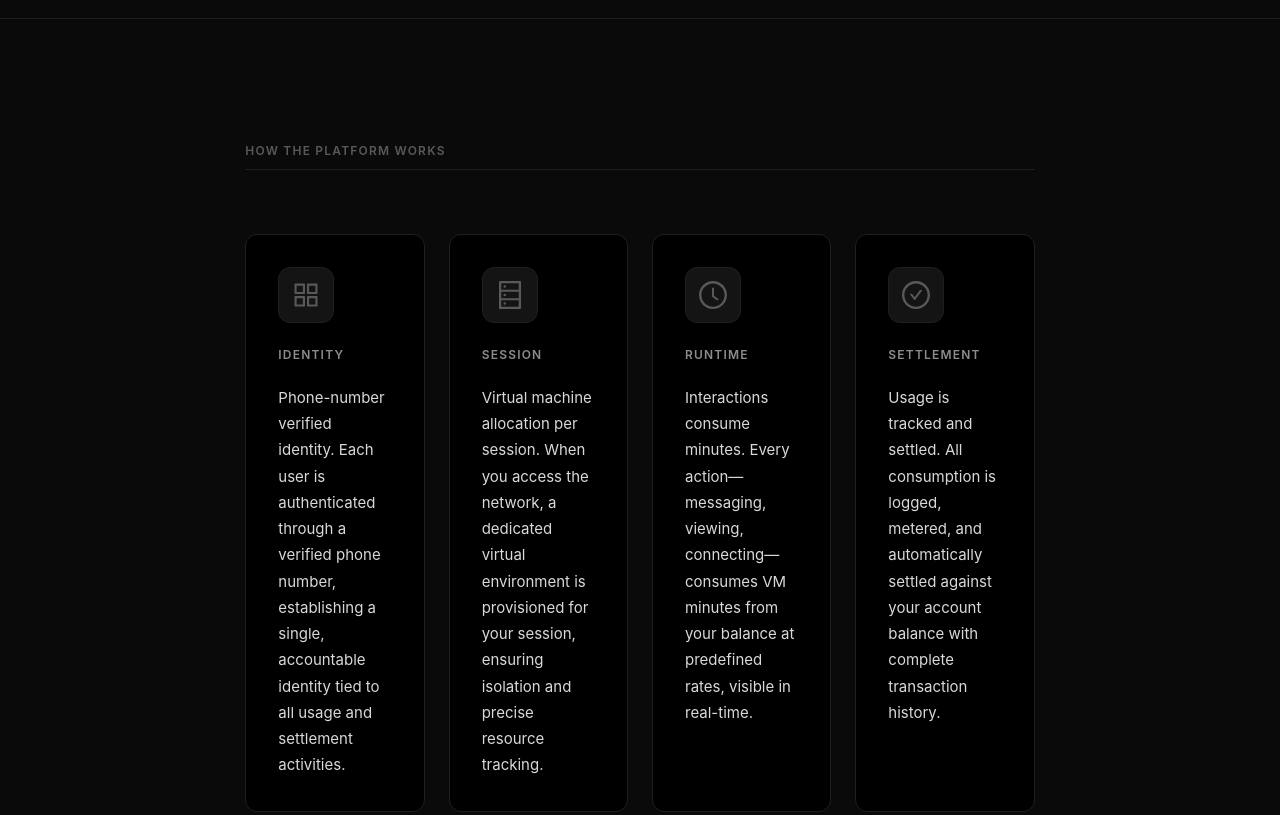
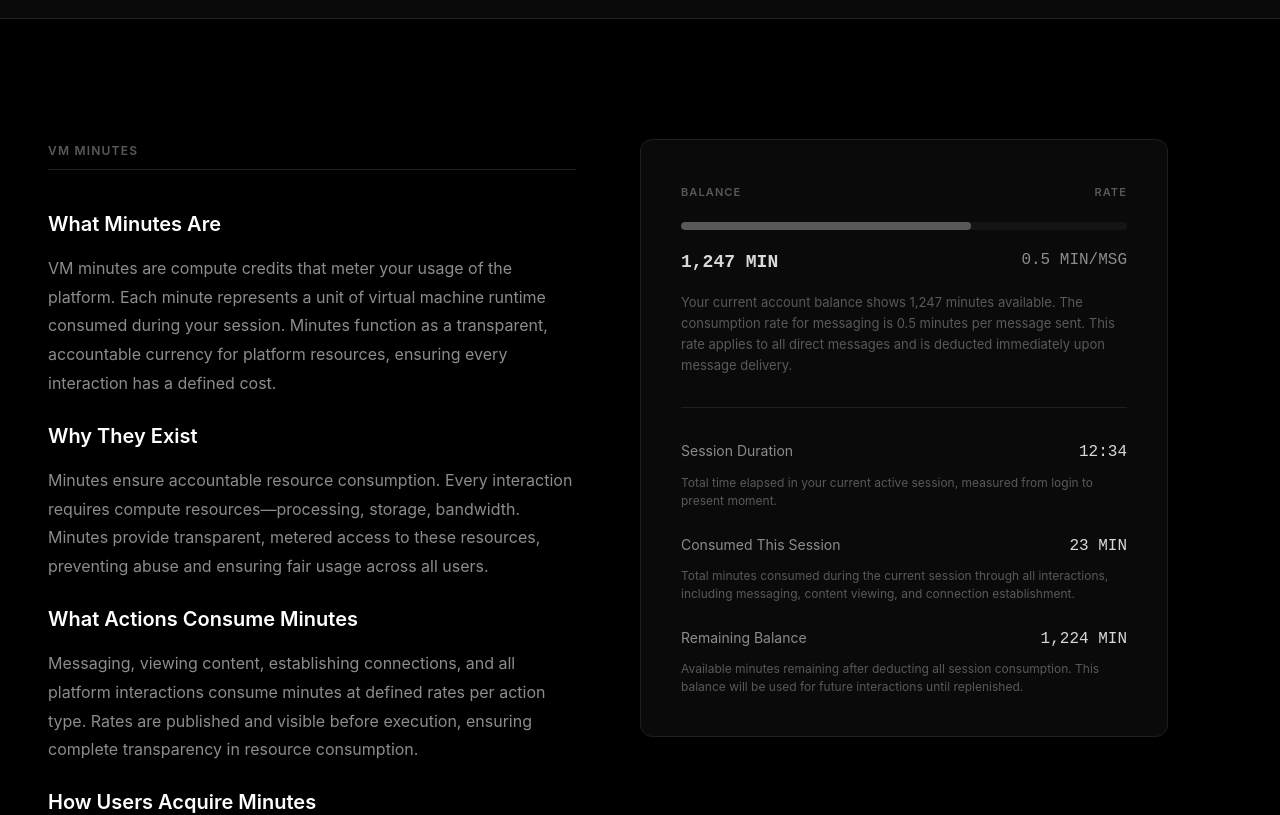
Before and after one commit to oldwestsolutions/oldoldwest, a Next.js app: page / in a window 1280 px wide. Shown: the part 1920-2735 px from the top of the page. Built offline with nearby package versions, Linux system fonts and the light colour scheme.

Commit message:
Delete HOW THE PLATFORM WORKS section completely

```diff
--- a/src/app/page.tsx
+++ b/src/app/page.tsx
@@ -326,169 +326,6 @@ export default function Home() {
                     </Title>
                     <Paragraph style={{ color: '#8c8c8c', fontSize: 15, lineHeight: 1.75, margin: 0 }}>
                       Users are rewarded for measurable achievements. NFT issuance and merit accrual are automated via Cosmos smart contracts, creating a self-sustaining merit economy. The system incentivizes skill development, verified contributions, and platform engagement.
-                    </Paragraph>
-                  </Card>
-                </Col>
-              </Row>
-            </Col>
-          </Row>
-        </section>
-
-        {/* How the Platform Works */}
-        <section style={{
-          minHeight: '100vh',
-          borderBottom: '1px solid #1f1f1f',
-          background: '#0a0a0a',
-          padding: '120px 48px',
-          display: 'flex',
-          alignItems: 'center'
-        }}>
-          <Row justify="center" style={{ width: '100%' }}>
-            <Col xs={24} lg={20} xl={16}>
-              <div style={{ marginBottom: 64 }}>
-                <Text style={{ fontSize: 12, color: '#595959', letterSpacing: '0.1em', textTransform: 'uppercase', fontWeight: 600 }}>
-                  HOW THE PLATFORM WORKS
-                </Text>
-                <Divider style={{ margin: '8px 0 0 0', borderColor: '#1f1f1f' }} />
-              </div>
-
-              <Row gutter={[24, 24]}>
-                <Col xs={24} sm={12} lg={6}>
-                  <Card
-                    bordered
-                    style={{
-                      background: '#000000',
-                      borderColor: '#1f1f1f',
-                      borderRadius: 12,
-                      height: '100%'
-                    }}
-                    bodyStyle={{ padding: 32 }}
-                  >
-                    <div style={{ marginBottom: 20 }}>
-                      <div style={{
-                        width: 56,
-                        height: 56,
-                        background: '#141414',
-                        border: '1px solid #1f1f1f',
-                        display: 'flex',
-                        alignItems: 'center',
-                        justifyContent: 'center',
-                        borderRadius: 12,
-                        marginBottom: 20
-                      }}>
-                        <AppstoreOutlined style={{ fontSize: 28, color: '#595959' }} />
-                      </div>
-                      <Text style={{ fontSize: 12, color: '#8c8c8c', letterSpacing: '0.1em', textTransform: 'uppercase', fontWeight: 600 }}>
-                        IDENTITY
-                      </Text>
-                    </div>
-                    <Paragraph style={{ color: '#d9d9d9', fontSize: 15, lineHeight: 1.75, margin: 0 }}>
-                      Phone-number verified identity. Each user is authenticated through a verified phone number, establishing a single, accountable identity tied to all usage and settlement activities.
-                    </Paragraph>
-                  </Card>
-                </Col>
-
-                <Col xs={24} sm={12} lg={6}>
-                  <Card
-                    bordered
-                    style={{
-                      background: '#000000',
-                      borderColor: '#1f1f1f',
-                      borderRadius: 12,
-                      height: '100%'
-                    }}
-                    bodyStyle={{ padding: 32 }}
-                  >
-                    <div style={{ marginBottom: 20 }}>
-                      <div style={{
-                        width: 56,
-                        height: 56,
-                        background: '#141414',
-                        border: '1px solid #1f1f1f',
-                        display: 'flex',
-                        alignItems: 'center',
-                        justifyContent: 'center',
-                        borderRadius: 12,
-                        marginBottom: 20
-                      }}>
-                        <DatabaseOutlined style={{ fontSize: 28, color: '#595959' }} />
-                      </div>
-                      <Text style={{ fontSize: 12, color: '#8c8c8c', letterSpacing: '0.1em', textTransform: 'uppercase', fontWeight: 600 }}>
-                        SESSION
-                      </Text>
-                    </div>
-                    <Paragraph style={{ color: '#d9d9d9', fontSize: 15, lineHeight: 1.75, margin: 0 }}>
-                      Virtual machine allocation per session. When you access the network, a dedicated virtual environment is provisioned for your session, ensuring isolation and precise resource tracking.
-                    </Paragraph>
-                  </Card>
-                </Col>
-
-                <Col xs={24} sm={12} lg={6}>
-                  <Card
-                    bordered
-                    style={{
-                      background: '#000000',
-                      borderColor: '#1f1f1f',
-                      borderRadius: 12,
-                      height: '100%'
-                    }}
-                    bodyStyle={{ padding: 32 }}
-                  >
-                    <div style={{ marginBottom: 20 }}>
-                      <div style={{
-                        width: 56,
-                        height: 56,
-                        background: '#141414',
-                        border: '1px solid #1f1f1f',
-                        display: 'flex',
-                        alignItems: 'center',
-                        justifyContent: 'center',
-                        borderRadius: 12,
-                        marginBottom: 20
-                      }}>
-                        <ClockCircleOutlined style={{ fontSize: 28, color: '#595959' }} />
-                      </div>
-                      <Text style={{ fontSize: 12, color: '#8c8c8c', letterSpacing: '0.1em', textTransform: 'uppercase', fontWeight: 600 }}>
-                        RUNTIME
-                      </Text>
-                    </div>
-                    <Paragraph style={{ color: '#d9d9d9', fontSize: 15, lineHeight: 1.75, margin: 0 }}>
-                      Interactions consume minutes. Every action—messaging, viewing, connecting—consumes VM minutes from your balance at predefined rates, visible in real-time.
-                    </Paragraph>
-                  </Card>
-                </Col>
-
-                <Col xs={24} sm={12} lg={6}>
-                  <Card
-                    bordered
-                    style={{
-                      background: '#000000',
-                      borderColor: '#1f1f1f',
-                      borderRadius: 12,
-                      height: '100%'
-                    }}
-                    bodyStyle={{ padding: 32 }}
-                  >
-                    <div style={{ marginBottom: 20 }}>
-                      <div style={{
-                        width: 56,
-                        height: 56,
-                        background: '#141414',
-                        border: '1px solid #1f1f1f',
-                        display: 'flex',
-                        alignItems: 'center',
-                        justifyContent: 'center',
-                        borderRadius: 12,
-                        marginBottom: 20
-                      }}>
-                        <CheckCircleOutlined style={{ fontSize: 28, color: '#595959' }} />
-                      </div>
-                      <Text style={{ fontSize: 12, color: '#8c8c8c', letterSpacing: '0.1em', textTransform: 'uppercase', fontWeight: 600 }}>
-                        SETTLEMENT
-                      </Text>
-                    </div>
-                    <Paragraph style={{ color: '#d9d9d9', fontSize: 15, lineHeight: 1.75, margin: 0 }}>
-                      Usage is tracked and settled. All consumption is logged, metered, and automatically settled against your account balance with complete transaction history.
                     </Paragraph>
                   </Card>
                 </Col>
```
